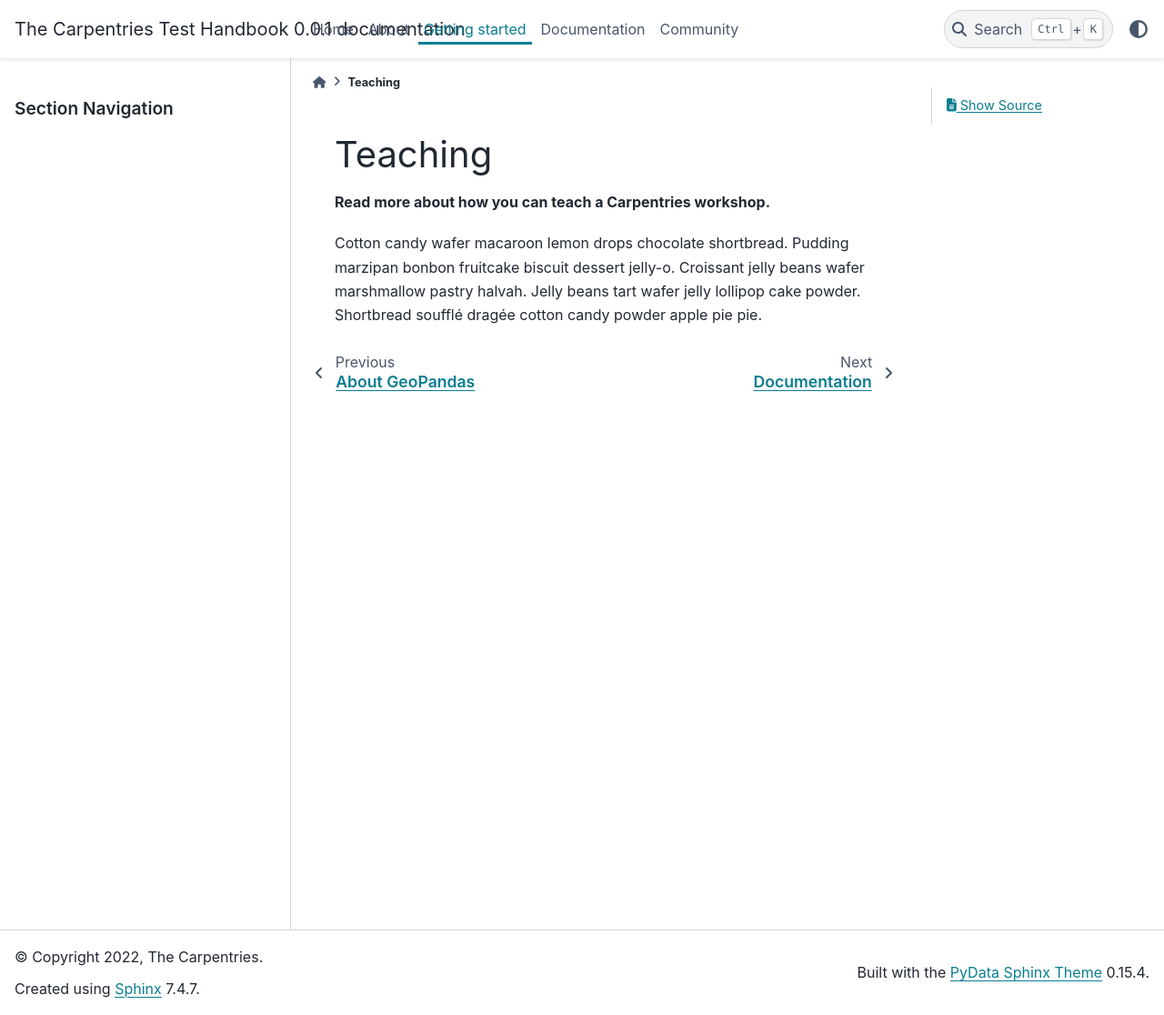
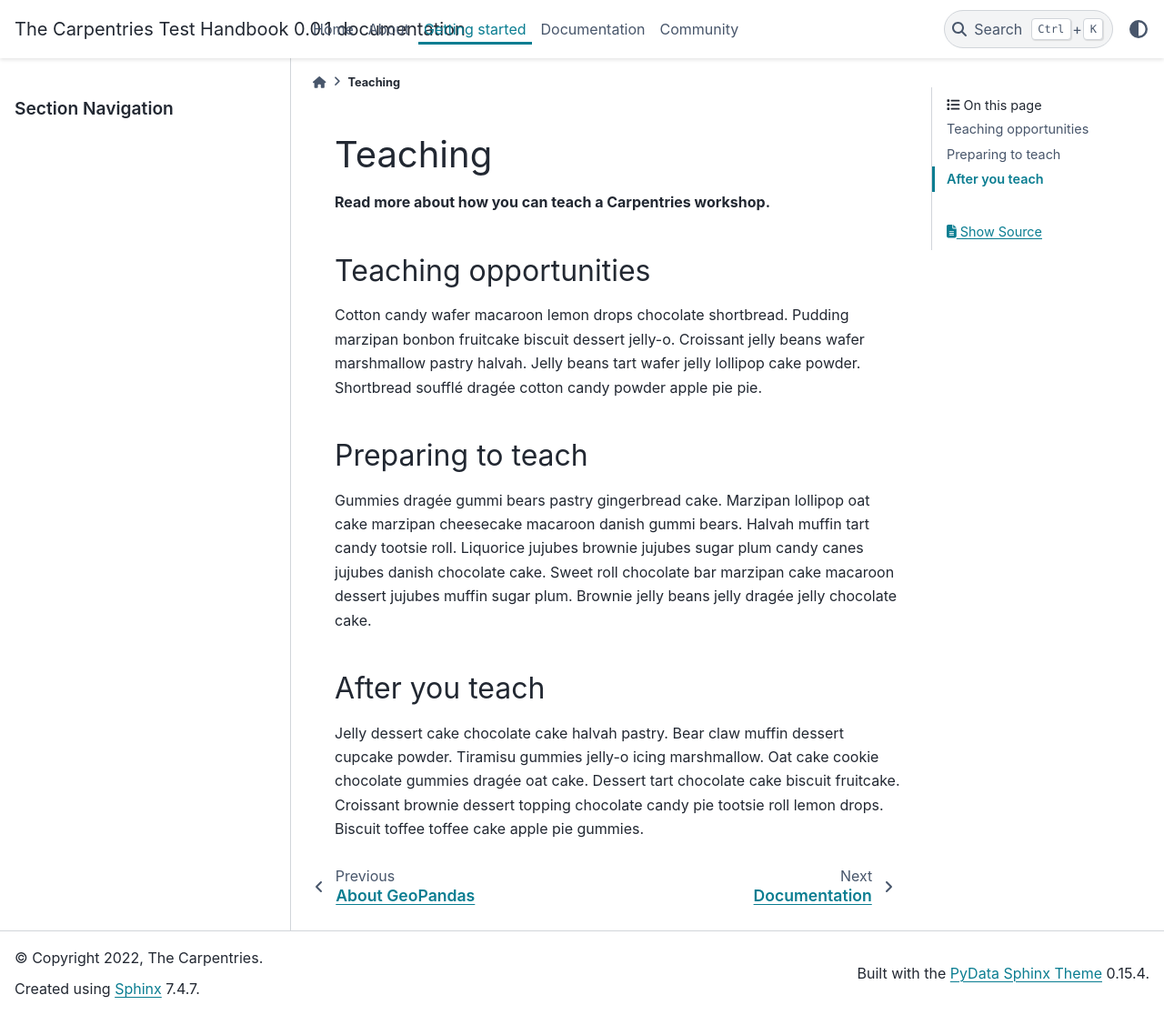
Before and after one commit to carpentries/docs.carpentries.org, a Sphinx documentation site: the page built from source/workshops/teach.md, in a window 1280 px wide and 1116 px high. Shown: the whole window at 91% size. Built offline with Sphinx 7.4.7 and the PyData theme 0.15.4, drawn with Linux system fonts in a browser that asks for light colours.

Commit message:
create a bunch of sample pages

```diff
--- a/source/index.rst
+++ b/source/index.rst
@@ -11,7 +11,7 @@ What would you like to do today?
 Select one of the options or read below for more information.
 
 .. toctree::
-
+   :hidden:
 
    Home <self>
    About <about>
@@ -21,8 +21,8 @@ Select one of the options or read below for more information.
 
 .. container:: button
 
-    :doc:`Teach <workshops/teach>` :doc:`Documentation <docs>`
-    :doc:`About GeoPandas <about>` :doc:`Community <community>`
+    :doc:`Teach a workshop<workshops/teach>` :doc:`Contribute to lessons <lessons/contribute>`
+    :doc:`Become an Instructor <instructor_training/become_instructor>` :doc:`Connect to community <community>`
 
 Useful links
 ------------
--- a/source/workshops/teach.md
+++ b/source/workshops/teach.md
@@ -2,4 +2,15 @@
 
 **Read more about how you can teach a Carpentries workshop.**
 
+
+## Teaching opportunities
+
 Cotton candy wafer macaroon lemon drops chocolate shortbread. Pudding marzipan bonbon fruitcake biscuit dessert jelly-o. Croissant jelly beans wafer marshmallow pastry halvah. Jelly beans tart wafer jelly lollipop cake powder. Shortbread soufflé dragée cotton candy powder apple pie pie.
+
+## Preparing to teach
+
+Gummies dragée gummi bears pastry gingerbread cake. Marzipan lollipop oat cake marzipan cheesecake macaroon danish gummi bears. Halvah muffin tart candy tootsie roll. Liquorice jujubes brownie jujubes sugar plum candy canes jujubes danish chocolate cake. Sweet roll chocolate bar marzipan cake macaroon dessert jujubes muffin sugar plum. Brownie jelly beans jelly dragée jelly chocolate cake.
+
+## After you teach
+
+Jelly dessert cake chocolate cake halvah pastry. Bear claw muffin dessert cupcake powder. Tiramisu gummies jelly-o icing marshmallow. Oat cake cookie chocolate gummies dragée oat cake. Dessert tart chocolate cake biscuit fruitcake. Croissant brownie dessert topping chocolate candy pie tootsie roll lemon drops. Biscuit toffee toffee cake apple pie gummies.
```
Also changed, not shown: source/instructor_training/become_instructor.md (added, +5 -0 lines), source/lessons/contribute.md (added, +5 -0 lines).
